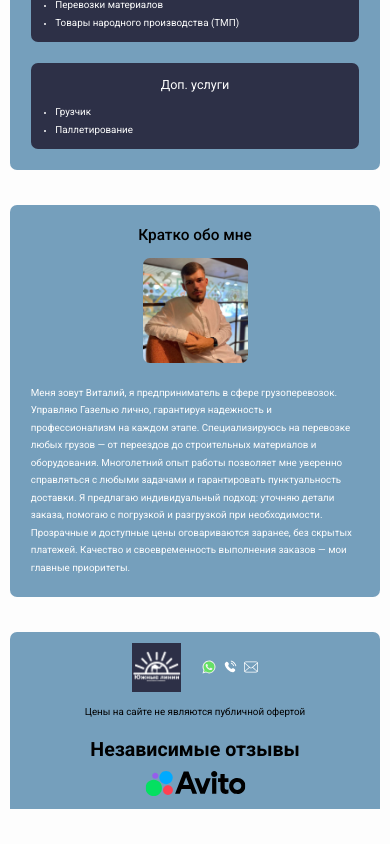
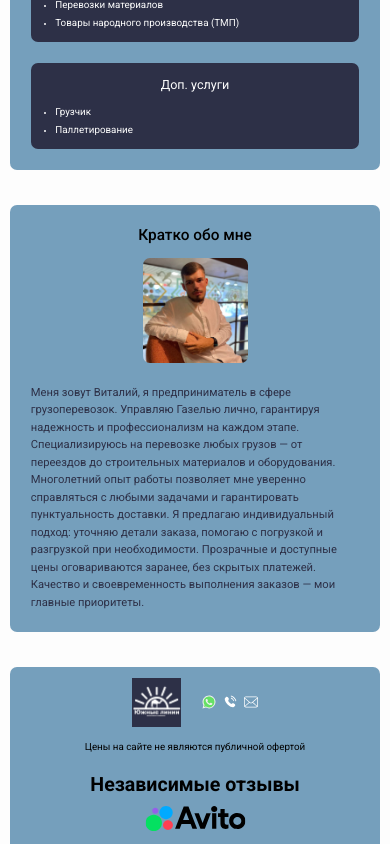
Before and after one commit to Pe4enka9/southern_lines_react, a React (Vite) app: page / in a window 390 px wide. Shown: the part 2302-3146 px from the top of the page. Before the commit the page ends 3111 px from the top, so only its background shows below. Built offline with nearby package versions, Linux system fonts and the light colour scheme; no server answers.

Commit message:
Изменен цвет текста, на мобильных увеличен

```diff
--- a/src/main.css
+++ b/src/main.css
@@ -343,8 +343,13 @@ header .contacts a {
   object-fit: cover;
 }
 .about-me .about-me-container p {
-  color: #FDFDFD;
+  color: #2D3047;
   line-height: 2.5rem;
+}
+@media (max-width: 400px) {
+  .about-me .about-me-container p {
+    font-size: 1.6rem;
+  }
 }
 
 footer {
--- a/src/scss/_about-me.scss
+++ b/src/scss/_about-me.scss
@@ -42,9 +42,13 @@
     }
 
     p {
-      color: $text;
+      color: $secondary;
 
       line-height: 2.5rem;
+
+      @media (max-width: 400px) {
+        font-size: 1.6rem;
+      }
     }
   }
 }
```
Also changed, not shown: 1 other file (tests, documents, lock files or other folders).
